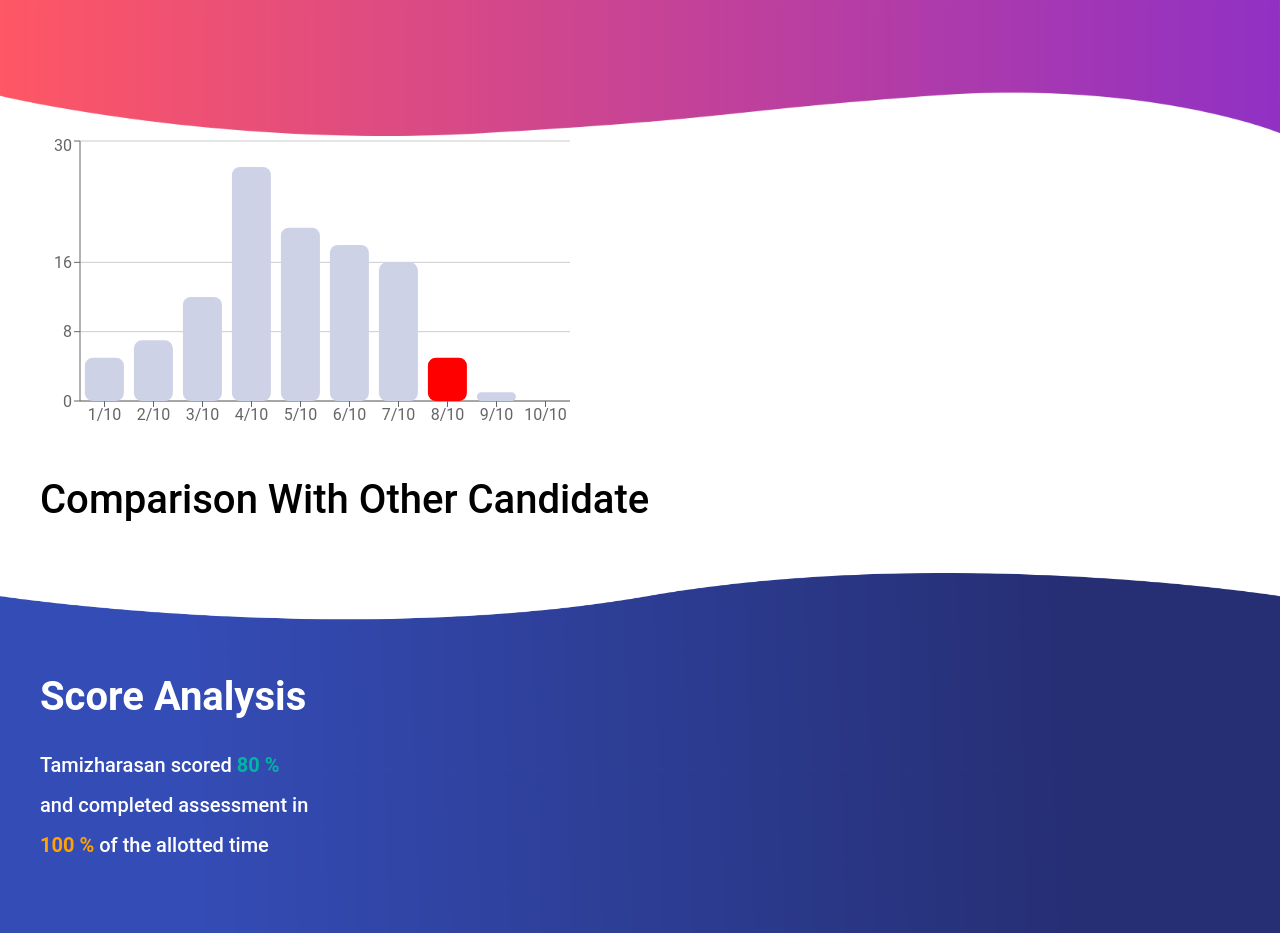
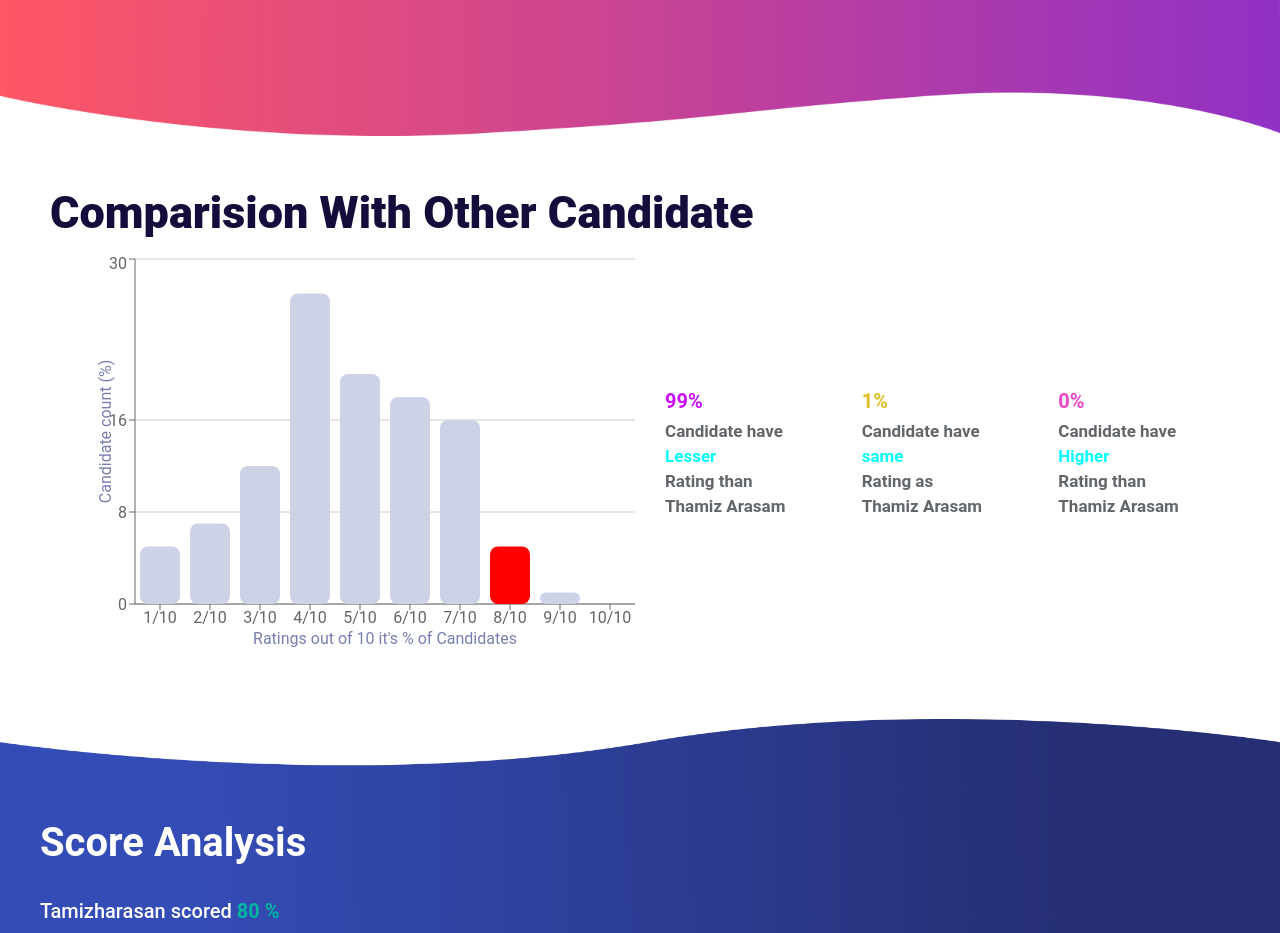
Before and after one commit to jassirahmed/report-web-application, a React (Create React App) app: page / in a window 1280 px wide. Shown: the part 1300-2233 px from the top of the page. Built offline with nearby package versions, Linux system fonts and the light colour scheme.

Commit message:
feat: chart label created

```diff
--- a/src/App.js
+++ b/src/App.js
@@ -2,8 +2,7 @@ import Header from "./components/Header";
 import Profile from "./components/profile/Profile";
 import DetailCard from "./components/Interview/DetailCard";
 import FeedBackCard from "./components/FeedBack/FeedBackCard";
-import ComparisonCandidate from "./components/Comparison/ComparisonCandidate";
-import CandidateChart from "./components/Charts/CandidateChart";
+import Stats from "./components/ChartSection/Stats";
 import ScoreAnalysis from "./components/ScoreAnalysis/ScoreAnalysis";
 import SkillsAnalysis from "./components/SkillsAnalysis/SkillsAnalysis";
 import Questions from "./components/Questions/Questions";
@@ -20,8 +19,7 @@ function App() {
       <Profile />
       <DetailCard />
       <FeedBackCard />
-      <CandidateChart />
-      <ComparisonCandidate />
+      <Stats />
       <ScoreAnalysis />
       <SkillsAnalysis />
       <Questions />
--- a/src/components/ChartSection/Stats.jsx
+++ b/src/components/ChartSection/Stats.jsx
@@ -1,6 +1,6 @@
 import { Box, Card, Typography } from "@mui/material";
 import React from "react";
-
+import CandidateChart from "../Charts/CandidateChart";
 export default function Stats() {
   const StatsData = [
     {
@@ -28,24 +28,14 @@ export default function Stats() {
         <Box as={"h1"} fontSize={"45px"} fontWeight={"800"} color={"#130D3C"}>
           Comparision With Other Candidate
         </Box>
-        <Box display={"flex"} width={"100%"}>
-          <Box
-            width={"50%"}
-            bgcolor={"#fff"}
-            border={"1px solid black"}
-            p={"15px"}
-          >
-            This section is for Bar-Chart......
+        <Box display={"flex"} alignItems="center" width={"100%"}>
+          <Box width={"50%"} bgcolor={"#fff"} p={"15px"}>
+            <CandidateChart />
           </Box>
           <Box width={"50%"} bgcolor={"#ffffff"}>
-            <Box
-              display={"flex"}
-              alignItems={"center"}
-              //   justifyContent={"center"}
-            >
+            <Box display={"flex"} alignItems={"center"}>
               {StatsData.map((item, i) => (
                 <Box
-                  boxShadow={"0px 0px 4px #c7c0c0"}
                   p={"15px"}
                   key={i}
                   m={"0px 10px"}
--- a/src/components/Charts/CandidateChart.jsx
+++ b/src/components/Charts/CandidateChart.jsx
@@ -9,7 +9,7 @@ import {
   CartesianGrid,
   Tooltip,
   Legend,
-  LabelList,
+  Label,
 } from "recharts";
 
 const data = [
@@ -70,26 +70,37 @@ export default function CandidateChart() {
     <Box>
       <BarChart
         width={600}
-        height={300}
+        height={400}
         data={data}
         margin={{
           top: 5,
           right: 30,
-          left: 20,
-          bottom: 5,
+          left: 10,
+          bottom: 20,
         }}
       >
         <CartesianGrid strokeOpacity="1" vertical={false} />
-        <XAxis dataKey="name" />
-        <YAxis type="number" domain={[0, 30]} />
+        <XAxis dataKey="name">
+          <Label
+            value="Ratings out of 10 it's % of Candidates"
+            offset={-10}
+            position="insideBottom"
+            fill="#777FAE"
+          />
+        </XAxis>
+        <YAxis
+          type="number"
+          domain={[0, 30]}
+          label={{
+            value: "Candidate count (%)",
+            angle: -90,
+            position: "center",
+            fill: "#777FAE",
+            textAnchor: "middle",
+            offset: -10,
+          }}
+        />
         <Tooltip cursor={{ fill: "transparent" }} />
-        {/* <Bar
-          dataKey="uv"
-          fill="#CED2E6"
-          barSize={30}
-          radius={8}
-          isAnimationActive={false}
-        /> */}
         <Bar dataKey="uv" radius={8} isAnimationActive={false}>
           {data.map((entry, index) => (
             <Cell
--- a/src/components/Comparison/ComparisonCandidate.jsx
+++ /dev/null
@@ -1,20 +0,0 @@
-import React from 'react'
-import { Box } from '@mui/material'
-
-export default function ComparisonCandidate() {
-    return (
-        <Box p='40px'>
-            <Box textAlign='left' fontSize='40px' fontWeight={500}>Comparison With Other Candidate</Box>
-            <Box className="flex" pt='10px' >
-                <Box width='50%'></Box>
-                <Box width='50%' className='flex'>
-                    <Box>
-                        <Box></Box>
-                    </Box>
-                    <Box></Box>
-                    <Box></Box>
-                </Box>
-            </Box>
-        </Box>
-    )
-}
```
